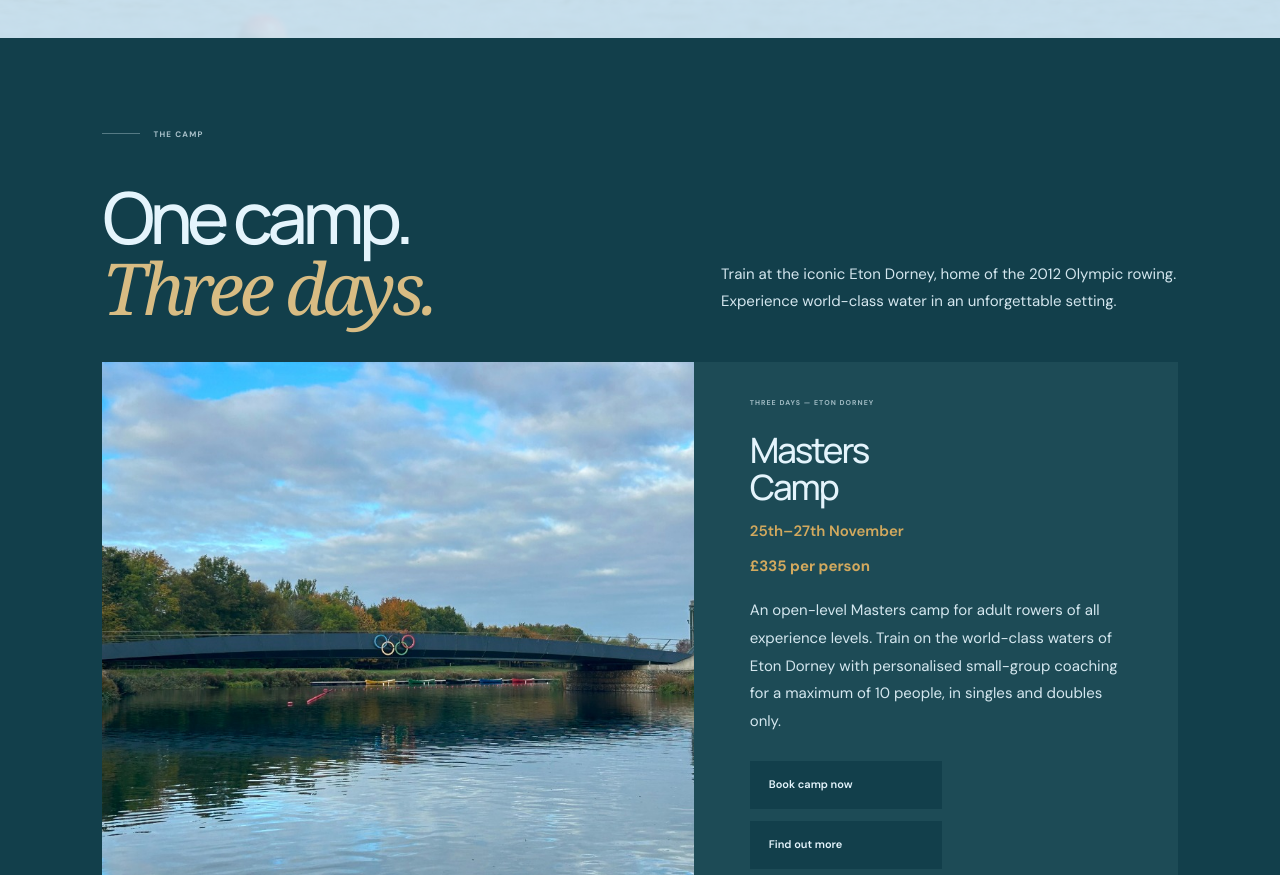
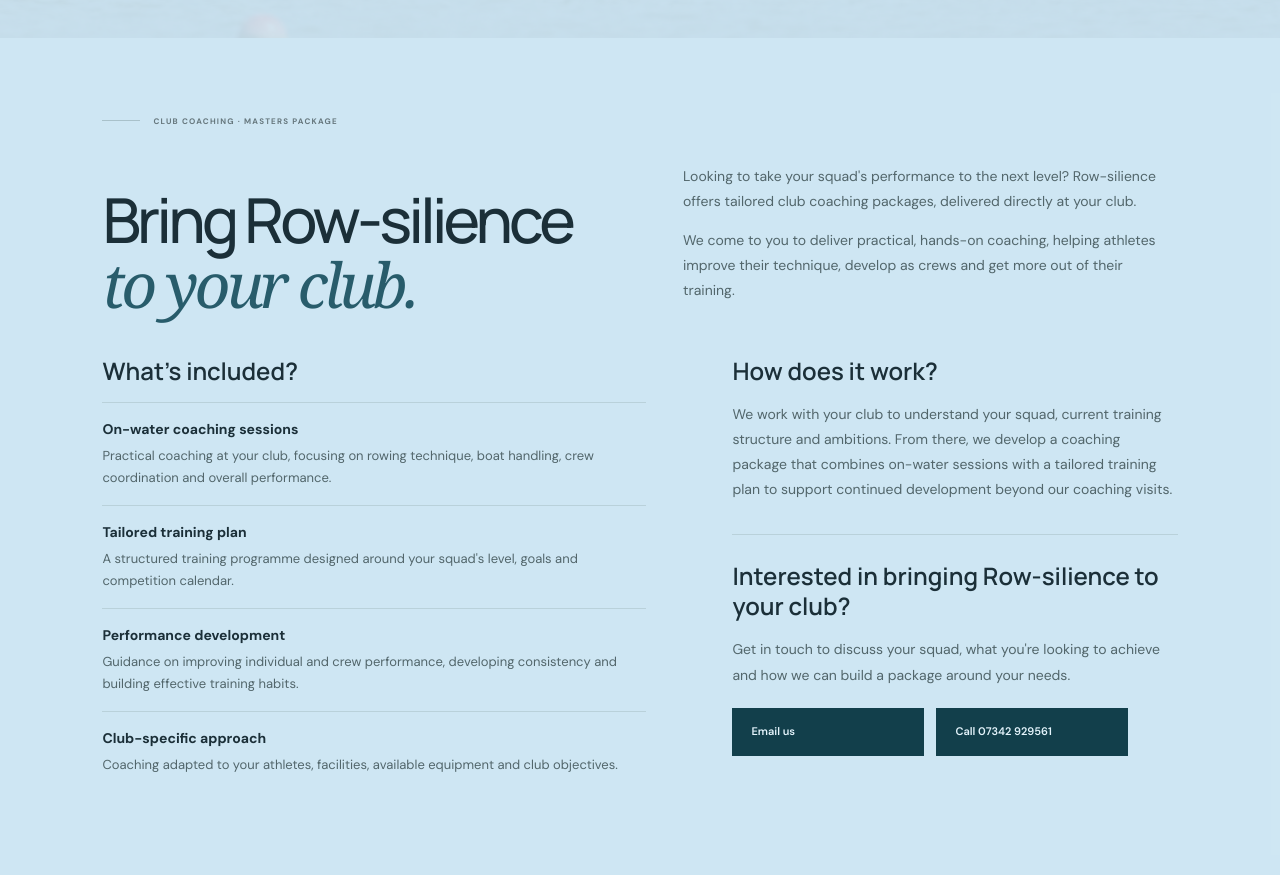
Before and after one commit to coatesaj10-tech/-row-silience-coaching, a plain HTML site: page index.html in a window 1280 px wide. Shown: the part 1940-2815 px from the top of the page. Drawn offline with Linux system fonts and the light colour scheme.

Commit message:
Move club coaching section to homepage

```diff
--- a/index.html
+++ b/index.html
@@ -109,6 +109,56 @@
       </div>
     </section>
 
+    <section class="training-section club-coaching-section" aria-labelledby="club-coaching-title">
+      <div class="section-wrap">
+        <div class="section-kicker"><span class="kicker-line"></span><span>CLUB COACHING · MASTERS PACKAGE</span></div>
+        <div class="club-coaching-intro">
+          <h2 id="club-coaching-title">Bring Row-silience<br><em>to your club.</em></h2>
+          <div>
+            <p>Looking to take your squad's performance to the next level? Row-silience offers tailored club coaching packages, delivered directly at your club.</p>
+            <p>We come to you to deliver practical, hands-on coaching, helping athletes improve their technique, develop as crews and get more out of their training.</p>
+          </div>
+        </div>
+        <div class="club-coaching-content">
+          <section aria-labelledby="club-coaching-included">
+            <h3 id="club-coaching-included">What's included?</h3>
+            <ul class="club-coaching-list">
+              <li>
+                <strong>On-water coaching sessions</strong>
+                <p>Practical coaching at your club, focusing on rowing technique, boat handling, crew coordination and overall performance.</p>
+              </li>
+              <li>
+                <strong>Tailored training plan</strong>
+                <p>A structured training programme designed around your squad's level, goals and competition calendar.</p>
+              </li>
+              <li>
+                <strong>Performance development</strong>
+                <p>Guidance on improving individual and crew performance, developing consistency and building effective training habits.</p>
+              </li>
+              <li>
+                <strong>Club-specific approach</strong>
+                <p>Coaching adapted to your athletes, facilities, available equipment and club objectives.</p>
+              </li>
+            </ul>
+          </section>
+          <div class="club-coaching-followup">
+            <section aria-labelledby="club-coaching-process">
+              <h3 id="club-coaching-process">How does it work?</h3>
+              <p>We work with your club to understand your squad, current training structure and ambitions. From there, we develop a coaching package that combines on-water sessions with a tailored training plan to support continued development beyond our coaching visits.</p>
+            </section>
+            <section aria-labelledby="club-coaching-contact">
+              <h3 id="club-coaching-contact">Interested in bringing Row-silience to your club?</h3>
+              <p>Get in touch to discuss your squad, what you're looking to achieve and how we can build a package around your needs.</p>
+              <div class="club-coaching-actions">
+                <a class="button" href="mailto:coaches@row-silience.co.uk">Email us</a>
+                <a class="button" href="tel:+447342929561">Call 07342 929561</a>
+              </div>
+            </section>
+          </div>
+        </div>
+      </div>
+    </section>
+
     <section class="camp-section" id="camps">
       <div class="section-wrap">
         <div class="section-kicker section-kicker-light"><span class="kicker-line"></span><span>THE CAMP</span></div>
--- a/main.css
+++ b/main.css
@@ -757,6 +757,102 @@ h2 em {
   gap: 20px;
 }
 
+.club-coaching-section {
+  padding-top: 78px;
+  padding-bottom: 86px;
+}
+
+.club-coaching-intro {
+  display: grid;
+  grid-template-columns: 1fr 1fr;
+  gap: 8%;
+  align-items: end;
+  padding-top: 38px;
+}
+
+.club-coaching-intro h2 {
+  margin: 0;
+  color: var(--ink);
+  font: 500 clamp(40px, 5vw, 62px)/1.04 var(--display);
+  letter-spacing: -.06em;
+}
+
+.club-coaching-intro h2 em {
+  color: var(--forest);
+  font-family: var(--serif);
+  font-weight: 400;
+}
+
+.club-coaching-intro > div,
+.club-coaching-followup {
+  color: #52666b;
+  font-size: 14px;
+  line-height: 1.8;
+}
+
+.club-coaching-intro p,
+.club-coaching-followup p {
+  margin: 0 0 14px;
+}
+
+.club-coaching-content {
+  display: grid;
+  grid-template-columns: minmax(0, 1.1fr) minmax(280px, .9fr);
+  gap: 8%;
+  align-items: start;
+  margin-top: 38px;
+}
+
+.club-coaching-content h3 {
+  margin: 0 0 16px;
+  color: var(--ink);
+  font: 600 24px/1.25 var(--display);
+}
+
+.club-coaching-list {
+  padding: 0;
+  margin: 0;
+  list-style: none;
+}
+
+.club-coaching-list li {
+  padding: 16px 0;
+  border-top: 1px solid #b9d1da;
+}
+
+.club-coaching-list strong {
+  color: var(--ink);
+  font-size: 14px;
+}
+
+.club-coaching-list p {
+  margin: 6px 0 0;
+  color: #52666b;
+  font-size: 13px;
+  line-height: 1.7;
+}
+
+.club-coaching-followup section + section {
+  margin-top: 32px;
+  padding-top: 26px;
+  border-top: 1px solid #b9d1da;
+}
+
+.club-coaching-actions {
+  display: flex;
+  flex-wrap: wrap;
+  gap: 12px;
+  margin-top: 20px;
+}
+
+@media (max-width: 820px) {
+  .club-coaching-intro,
+  .club-coaching-content {
+    grid-template-columns: 1fr;
+    gap: 26px;
+  }
+}
+
 .why-row-silience-heading {
   margin: 38px 0 0;
   color: var(--ink);
```
